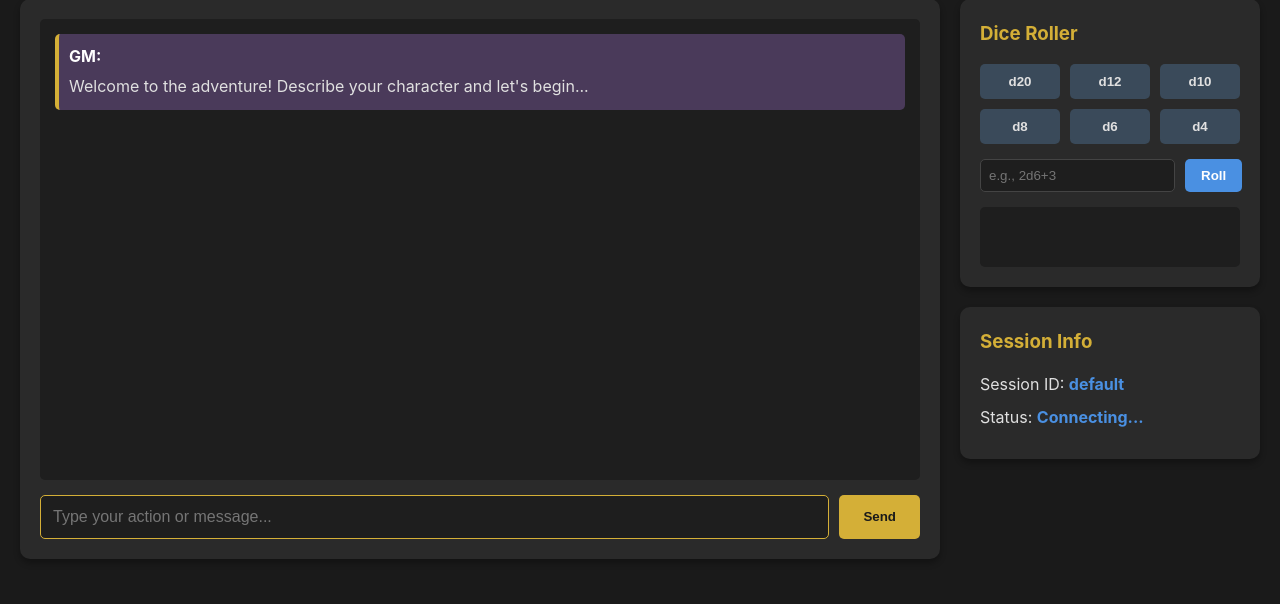
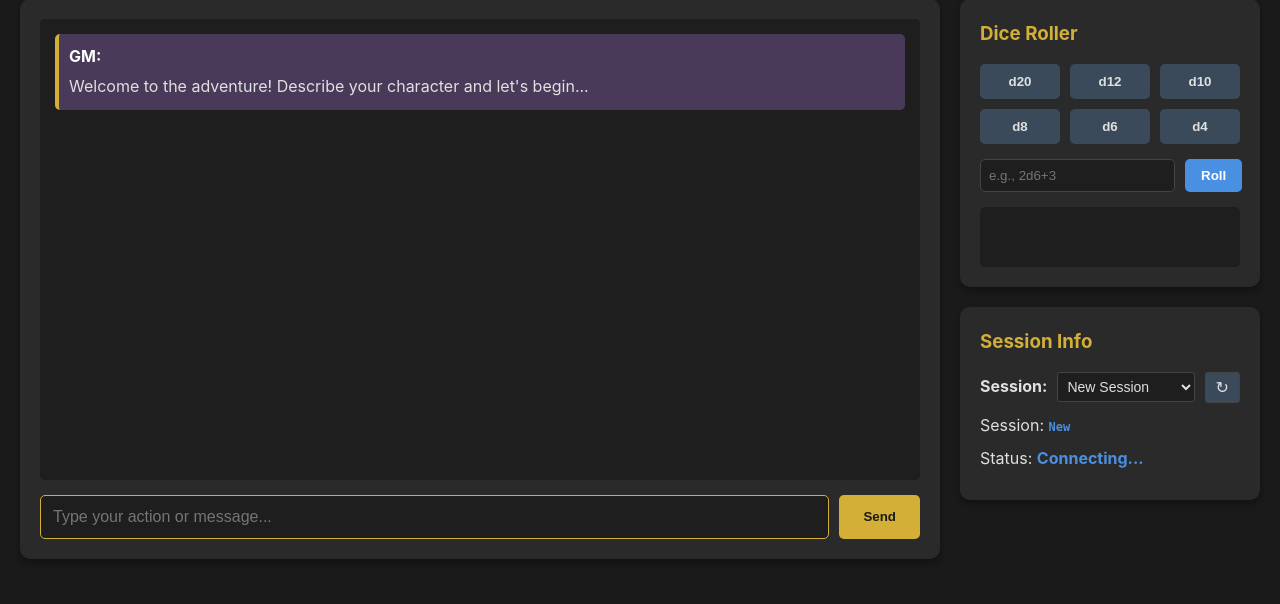
Before and after one commit to archive-of-deleted-repositories/Mic92__dnd-emulator, a Flask app: page / in a window 1280 px wide. Shown: the part 196-800 px from the top of the page. Run offline with Flask 3, Linux system fonts and the light colour scheme; data that the repository does not hold is empty; parts of the project's set-up code (start-up, migrations or seed data) failed here and were passed over; some libraries are stand-ins or nearby versions.

Commit message:
integrate session manager into frontend

```diff
--- a/pyproject.toml
+++ b/pyproject.toml
@@ -56,6 +56,8 @@ select = ["ALL"]
 ignore = [
     "S101",  # Allow assert in tests
     "S603",  # Allow subprocess with shell=False (PATH lookups)
+    "D203",  # incorrect-blank-line-before-class (conflicts with D211)
+    "D213",  # multi-line-summary-second-line (conflicts with D212)
 ]
 
 [tool.ruff.lint.mccabe]
--- a/src/dnd_emulator/__main__.py
+++ b/src/dnd_emulator/__main__.py
@@ -6,7 +6,11 @@ from dnd_emulator.app import app, socketio
 def main() -> None:
     """Run the D&D Emulator application."""
     socketio.run(
-        app, debug=True, host="127.0.0.1", port=5000, allow_unsafe_werkzeug=True,
+        app,
+        debug=True,
+        host="127.0.0.1",
+        port=5000,
+        allow_unsafe_werkzeug=True,
     )
 
 
--- a/src/dnd_emulator/app.py
+++ b/src/dnd_emulator/app.py
@@ -4,14 +4,16 @@ import asyncio
 import logging
 import os
 import random
+from pathlib import Path
 from typing import Any
 
 from dotenv import load_dotenv
-from flask import Flask, render_template
+from flask import Flask, jsonify, render_template
 from flask_cors import CORS
 from flask_socketio import SocketIO, emit
 
 from dnd_emulator.game.claude_gm import ClaudeGM
+from dnd_emulator.game.session_manager import ClaudeSessionManager
 
 # Load environment variables
 load_dotenv()
@@ -23,8 +25,13 @@ logging.basicConfig(
 )
 logger = logging.getLogger(__name__)
 
-# Initialize Flask app
-app = Flask(__name__)
+# Initialize Flask app with correct paths
+# Find the package root directory
+package_root = Path(__file__).parent.parent.parent
+template_dir = package_root / "templates"
+static_dir = package_root / "static"
+
+app = Flask(__name__, template_folder=str(template_dir), static_folder=str(static_dir))
 app.config["SECRET_KEY"] = os.environ.get("SECRET_KEY", "dev-secret-key")
 
 # Initialize CORS
@@ -36,6 +43,9 @@ socketio = SocketIO(app, cors_allowed_origins="*", async_mode="threading")
 # Initialize Claude GM
 gm = ClaudeGM()
 
+# Initialize Claude Session Manager
+session_manager = ClaudeSessionManager()
+
 # Game sessions storage (in-memory for now)
 game_sessions: dict[str, dict[str, Any]] = {}
 
@@ -44,6 +54,32 @@ game_sessions: dict[str, dict[str, Any]] = {}
 def index() -> str:
     """Serve the main game interface."""
     return str(render_template("index.html"))
+
+
+@app.route("/api/sessions")
+def list_sessions() -> tuple[Any, int]:
+    """List all available Claude sessions."""
+    try:
+        sessions = session_manager.list_sessions()
+        return jsonify({"sessions": sessions}), 200
+    except Exception as e:
+        logger.exception("Error listing sessions")
+        return jsonify({"error": str(e)}), 500
+
+
+@app.route("/api/sessions/<session_id>")
+def get_session(session_id: str) -> tuple[Any, int]:
+    """Get details for a specific session."""
+    if session_manager.session_exists(session_id):
+        session_path = session_manager.get_session_file_path(session_id)
+        return jsonify(
+            {
+                "session_id": session_id,
+                "exists": True,
+                "path": str(session_path),
+            },
+        ), 200
+    return jsonify({"session_id": session_id, "exists": False}), 404
 
 
 @socketio.on("connect")
@@ -65,14 +101,21 @@ def handle_disconnect() -> None:
 def handle_message(data: dict[str, Any]) -> None:
     """Handle incoming player messages."""
     message = data.get("message", "")
-    session_id = data.get("session_id", "default")
+    session_id = data.get("session_id")
 
-    logger.info("Received message from session %s: %s", session_id, message)
+    logger.info("Received message from session %s: %s", session_id or "new", message)
 
-    # Get or create session
-    if session_id not in game_sessions:
-        logger.info("Creating new game session: %s", session_id)
-        game_sessions[session_id] = {
+    # Set the Claude session if provided
+    if session_id and session_manager.session_exists(session_id):
+        gm.set_session(session_id)
+    else:
+        gm.set_session(None)
+
+    # Get or create game session context (use session_id or "new" as key)
+    session_key = session_id or "new"
+    if session_key not in game_sessions:
+        logger.info("Creating new game session context: %s", session_key)
+        game_sessions[session_key] = {
             "history": [],
             "game_state": {
                 "players": [],
@@ -81,7 +124,7 @@ def handle_message(data: dict[str, Any]) -> None:
             },
         }
 
-    session = game_sessions[session_id]
+    session = game_sessions[session_key]
 
     # Add message to history
     session["history"].append(f"Player: {message}")
@@ -156,3 +199,20 @@ def handle_dice_roll(data: dict[str, Any]) -> None:
 
     except (ValueError, IndexError) as e:
         emit("error", {"message": f"Invalid dice notation: {e!s}"})
+
+
+@socketio.on("switch_session")
+def handle_session_switch(data: dict[str, Any]) -> None:
+    """Handle session switching requests."""
+    session_id = data.get("session_id")
+
+    if session_id and session_manager.session_exists(session_id):
+        # This is a Claude session - tell the GM to use it
+        logger.info("Switching to Claude session: %s", session_id)
+        gm.set_session(session_id)
+        emit("session_switched", {"session_id": session_id})
+    else:
+        # New session (no specific Claude session)
+        logger.info("Starting new session")
+        gm.set_session(None)
+        emit("session_switched", {"session_id": None})
--- a/src/dnd_emulator/game/session_manager.py
+++ b/src/dnd_emulator/game/session_manager.py
@@ -35,7 +35,8 @@ class ClaudeSessionManager:
 
         if not self.project_sessions_dir.exists():
             logger.warning(
-                "No Claude sessions directory found at %s", self.project_sessions_dir,
+                "No Claude sessions directory found at %s",
+                self.project_sessions_dir,
             )
             return sessions
 
@@ -45,9 +46,10 @@ class ClaudeSessionManager:
                 session_info = self._parse_session_file(session_file)
                 if session_info:
                     sessions.append(session_info)
-            except (json.JSONDecodeError, OSError) as e:
+            except (json.JSONDecodeError, OSError):
                 logger.exception(
-                    "Error parsing session file %s", session_file,
+                    "Error parsing session file %s",
+                    session_file,
                 )
 
         # Sort by last activity (most recent first)
@@ -72,9 +74,7 @@ class ClaudeSessionManager:
     def _extract_player_message(self, content: str) -> str:
         """Extract player message from formatted content."""
         if "Player:" in content:
-            player_part = (
-                content.split("Player:")[-1].split("\n")[0].strip()
-            )
+            player_part = content.split("Player:")[-1].split("\n")[0].strip()
             return player_part[:100]  # Truncate long messages
         return content[:100]
 
--- a/static/css/style.css
+++ b/static/css/style.css
@@ -109,6 +109,19 @@ header p {
   border-radius: 3px;
   font-weight: bold;
   margin: 0 3px;
+}
+
+.system-message {
+  background-color: rgba(158, 158, 158, 0.1);
+  border-left: 3px solid #9e9e9e;
+  color: #b0b0b0;
+  font-style: italic;
+}
+
+.error-message {
+  background-color: rgba(244, 67, 54, 0.1);
+  border-left: 3px solid #f44336;
+  color: #ffcccc;
 }
 
 /* Input Area */
@@ -241,11 +254,19 @@ header p {
 /* Game Info */
 .game-info p {
   margin-bottom: 8px;
+  overflow: hidden;
+  text-overflow: ellipsis;
+  white-space: nowrap;
 }
 
 .game-info span {
   color: #4a90e2;
   font-weight: bold;
+}
+
+#session-id {
+  font-size: 12px;
+  font-family: monospace;
 }
 
 #connection-status.connected {
@@ -254,6 +275,46 @@ header p {
 
 #connection-status.disconnected {
   color: #f44336;
+}
+
+/* Session Selector */
+.session-selector {
+  display: flex;
+  gap: 10px;
+  align-items: center;
+  margin-bottom: 10px;
+}
+
+.session-selector label {
+  font-weight: bold;
+}
+
+#session-select {
+  flex: 1;
+  padding: 5px;
+  background-color: #1e1e1e;
+  border: 1px solid #444;
+  border-radius: 3px;
+  color: #e0e0e0;
+  font-size: 14px;
+  max-width: 100%;
+  text-overflow: ellipsis;
+  overflow: hidden;
+}
+
+#refresh-sessions {
+  padding: 5px 10px;
+  background-color: #3a4a5a;
+  border: 1px solid #444;
+  border-radius: 3px;
+  color: #e0e0e0;
+  cursor: pointer;
+  font-size: 16px;
+  transition: background-color 0.3s;
+}
+
+#refresh-sessions:hover {
+  background-color: #4a5a6a;
 }
 
 /* Responsive Design */
--- a/static/js/game.js
+++ b/static/js/game.js
@@ -11,9 +11,11 @@ const diceButtons = document.querySelectorAll(".dice-btn");
 const customDiceInput = document.getElementById("custom-dice");
 const rollCustomButton = document.getElementById("roll-custom");
 const diceResults = document.getElementById("dice-results");
+const sessionSelect = document.getElementById("session-select");
+const refreshSessionsButton = document.getElementById("refresh-sessions");
 
 // Session management
-let currentSessionId = "default";
+let currentSessionId = null;
 
 // Socket.IO event handlers
 socket.on("connect", () => {
@@ -60,6 +62,14 @@ socket.on("error", (data) => {
   addMessage(`Error: ${data.message}`, "error");
 });
 
+socket.on("session_switched", (data) => {
+  console.log("Session switched:", data);
+  currentSessionId = data.session_id;
+  sessionId.textContent = data.session_id || "New";
+  const sessionName = data.session_id ? `${data.session_id.substring(0, 8)}...` : "New Session";
+  addMessage(`Switched to: ${sessionName}`, "system");
+});
+
 // Send message function
 function sendMessage() {
   const message = messageInput.value.trim();
@@ -71,7 +81,7 @@ function sendMessage() {
   // Send to server
   socket.emit("send_message", {
     message: message,
-    session_id: currentSessionId,
+    session_id: currentSessionId,  // null for new sessions
   });
 
   // Clear input
@@ -85,7 +95,7 @@ function addMessage(text, type) {
 
   const strong = document.createElement("strong");
   strong.textContent =
-    type === "gm" ? "GM:" : type === "player" ? "You:" : "System:";
+    type === "gm" ? "GM:" : type === "player" ? "You:" : type === "system" ? "System:" : "Error:";
   messageDiv.appendChild(strong);
 
   // Parse for dice roll notation in GM messages
@@ -162,7 +172,56 @@ customDiceInput.addEventListener("keypress", (e) => {
   }
 });
 
+// Session management functions
+async function loadSessions() {
+  try {
+    const response = await fetch("/api/sessions");
+    const data = await response.json();
+
+    if (data.sessions) {
+      // Clear existing options
+      sessionSelect.innerHTML = '<option value="">New Session</option>';
+
+      // Add Claude sessions
+      data.sessions.forEach(session => {
+        const option = document.createElement("option");
+        option.value = session.session_id;
+        // Truncate summary for display
+        const summary = session.summary.length > 30
+          ? session.summary.substring(0, 30) + "..."
+          : session.summary;
+        option.textContent = `${summary} (${session.message_count} msgs)`;
+        option.title = `${session.summary}\n${session.first_message}`;
+        sessionSelect.appendChild(option);
+      });
+
+      // Set current selection
+      sessionSelect.value = currentSessionId || "";
+    }
+  } catch (error) {
+    console.error("Failed to load sessions:", error);
+  }
+}
+
+// Session selector change handler
+sessionSelect.addEventListener("change", (e) => {
+  const newSessionId = e.target.value || null;
+  if (newSessionId !== currentSessionId) {
+    socket.emit("switch_session", { session_id: newSessionId });
+  }
+});
+
+// Refresh sessions button
+refreshSessionsButton.addEventListener("click", () => {
+  loadSessions();
+  refreshSessionsButton.textContent = "✓";
+  setTimeout(() => {
+    refreshSessionsButton.textContent = "↻";
+  }, 1000);
+});
+
 // Focus on input when page loads
 window.addEventListener("load", () => {
   messageInput.focus();
+  loadSessions();
 });
--- a/templates/index.html
+++ b/templates/index.html
@@ -58,7 +58,14 @@
 
             <div class="game-info">
               <h3>Session Info</h3>
-              <p>Session ID: <span id="session-id">default</span></p>
+              <div class="session-selector">
+                <label for="session-select">Session:</label>
+                <select id="session-select">
+                  <option value="">New Session</option>
+                </select>
+                <button id="refresh-sessions" title="Refresh sessions">↻</button>
+              </div>
+              <p>Session: <span id="session-id">New</span></p>
               <p>Status: <span id="connection-status">Connecting...</span></p>
             </div>
           </div>
```
Also changed, not shown: src/dnd_emulator/game/claude_gm.py (+44 -19 lines), tests/test_claude_gm.py (+0 -1 lines), tests/test_session_manager.py (+7 -3 lines), 1 other file.
